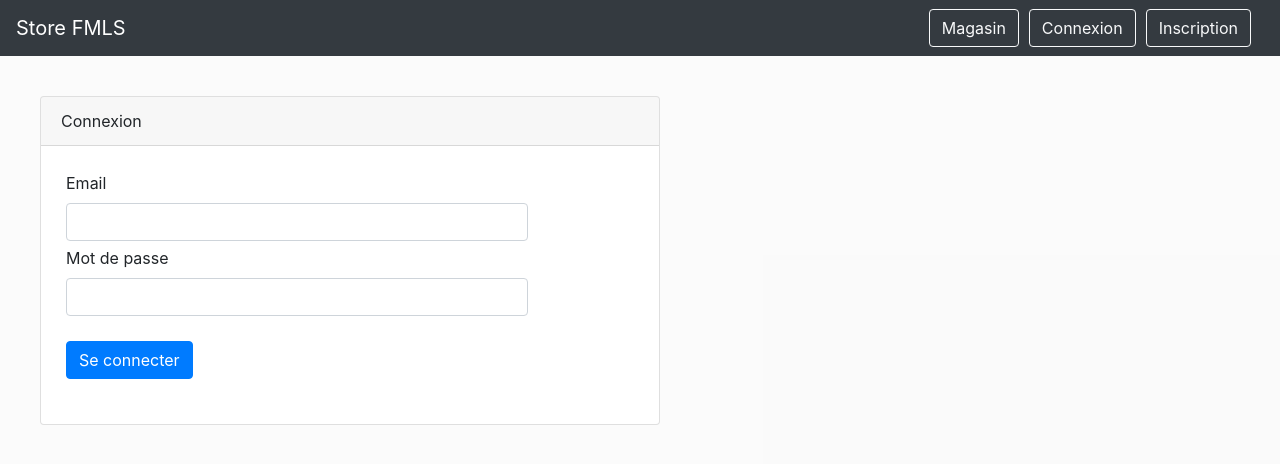
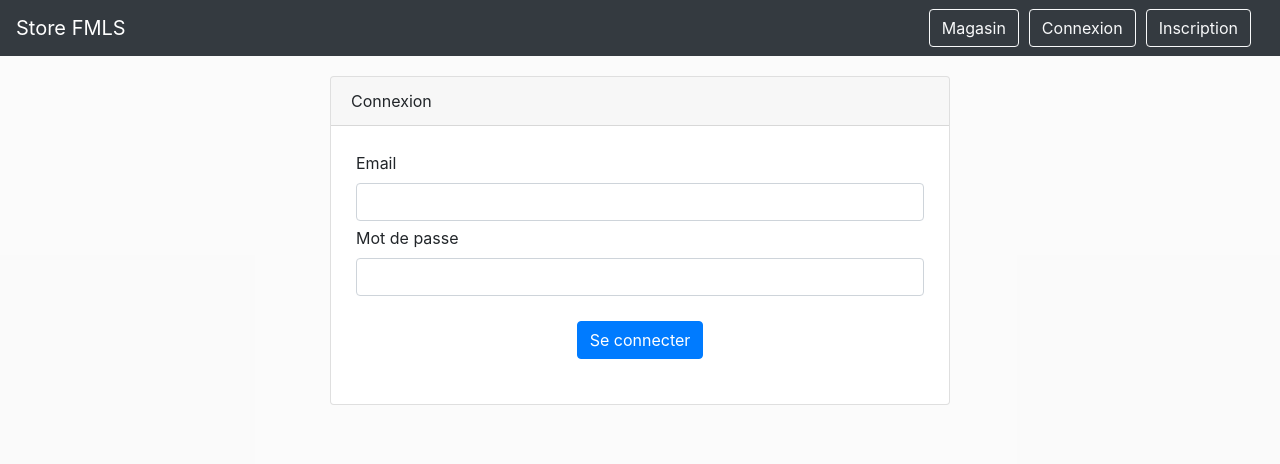
Before and after one commit to NathanStrobbe/programmable-web, a React (Create React App) app in the folder front-flms/: page /login in a window 1280 px wide. Shown: the top 464 px of the page. Built offline with nearby package versions, Linux system fonts and the light colour scheme; the HTML template or start-up script is replaced by a standard one.

Commit message:
css login and register

```diff
--- a/front-flms/src/components/Login.css
+++ b/front-flms/src/components/Login.css
@@ -4,7 +4,6 @@
 }
 
 .form-group {
-    width: 80%;
     margin: 10px auto;
 }
 
@@ -15,3 +14,7 @@
 .content{
     min-height: 100vh;
 }
+
+.buttonValidate{
+    display: flex;
+}
--- a/front-flms/src/components/Login.js
+++ b/front-flms/src/components/Login.js
@@ -73,7 +73,7 @@ const Login = () => {
                                 )
                             }
                         </Form.Group>
-                        <Form.Group><Button type="submit" className="Button">Se connecter</Button></Form.Group>
+                        <Form.Group className="buttonValidate"><Button type="submit" className="Button">Se connecter</Button></Form.Group>
                     </Form>
                 </Card.Body>
             </Card>
--- a/front-flms/src/components/PublishPlugin.css
+++ b/front-flms/src/components/PublishPlugin.css
@@ -1,4 +1,4 @@
-.card {
+.cardPublish {
     margin: 20px;
 }
 
--- a/front-flms/src/components/PublishPlugin.js
+++ b/front-flms/src/components/PublishPlugin.js
@@ -129,7 +129,7 @@ const PublishPlugin = () => {
     };
 
     return (
-        <Card>
+        <Card className="cardPublish">
             <Card.Header>Publier un plugin</Card.Header>
             <Card.Body>
                 <Form onSubmit={handleSubmitForm}>
--- a/front-flms/src/components/Register.css
+++ b/front-flms/src/components/Register.css
@@ -4,7 +4,6 @@
 }
 
 .form-group {
-    width: 80%;
     margin: 10px auto;
 }
 
--- a/front-flms/src/components/Register.js
+++ b/front-flms/src/components/Register.js
@@ -75,7 +75,7 @@ const Register = () => {
                             <Form.Label htmlFor="examplePassword">Mot de passe</Form.Label>
                             <Form.Control type="password" name="password" id="password" value={password} onChange={handlePasswordChange} />
                         </Form.Group>
-                        <Form.Group><Button type="submit" className="Button">Enregistrer</Button></Form.Group>
+                        <Form.Group className="buttonValidate"><Button type="submit" className="Button">Enregistrer</Button></Form.Group>
 
                     </Form>
                 </Card.Body>
```
